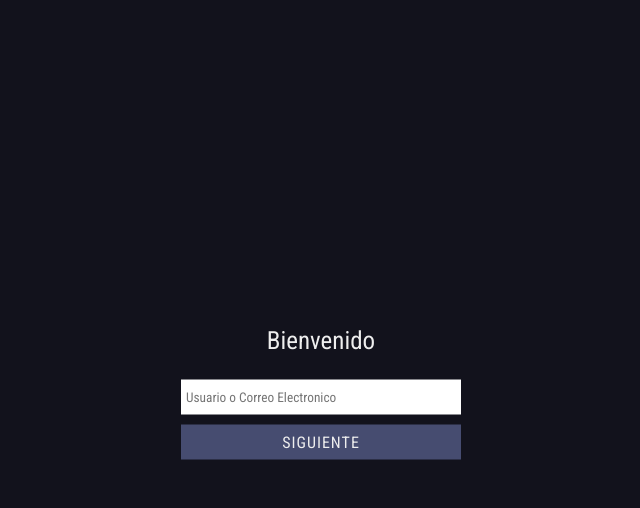
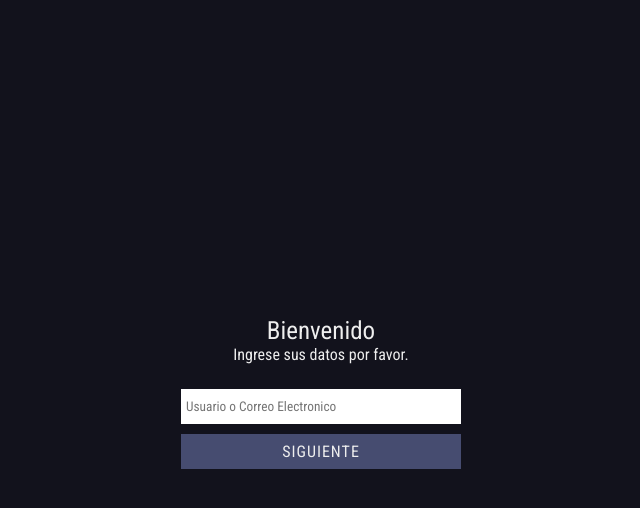
Before and after one commit to DanielVlsqz97/ProyectoSisColegio, a Laravel app: page /login in a window 1280 px wide. Shown: the top 508 px of the page, without its empty margins (319-959 px from the left). Run offline with Laravel 8, Linux system fonts and the light colour scheme; settings files or empty folders that the repository lacks are supplied.

Commit message:
Cambio Login Aspecto

```diff
--- a/sisColegio/resources/views/login/index.blade.php
+++ b/sisColegio/resources/views/login/index.blade.php
@@ -7,7 +7,7 @@
 <div class="login-form" id="login-form">
   <div class="pre">
     <h2>Bienvenido</h2>
-    <span></span>
+    <span>Ingrese sus datos por favor.</span>
   </div>
   <div class="row-dyn">
     <input type="text" id="username" placeholder="Usuario o Correo Electronico" autofocus>
```
